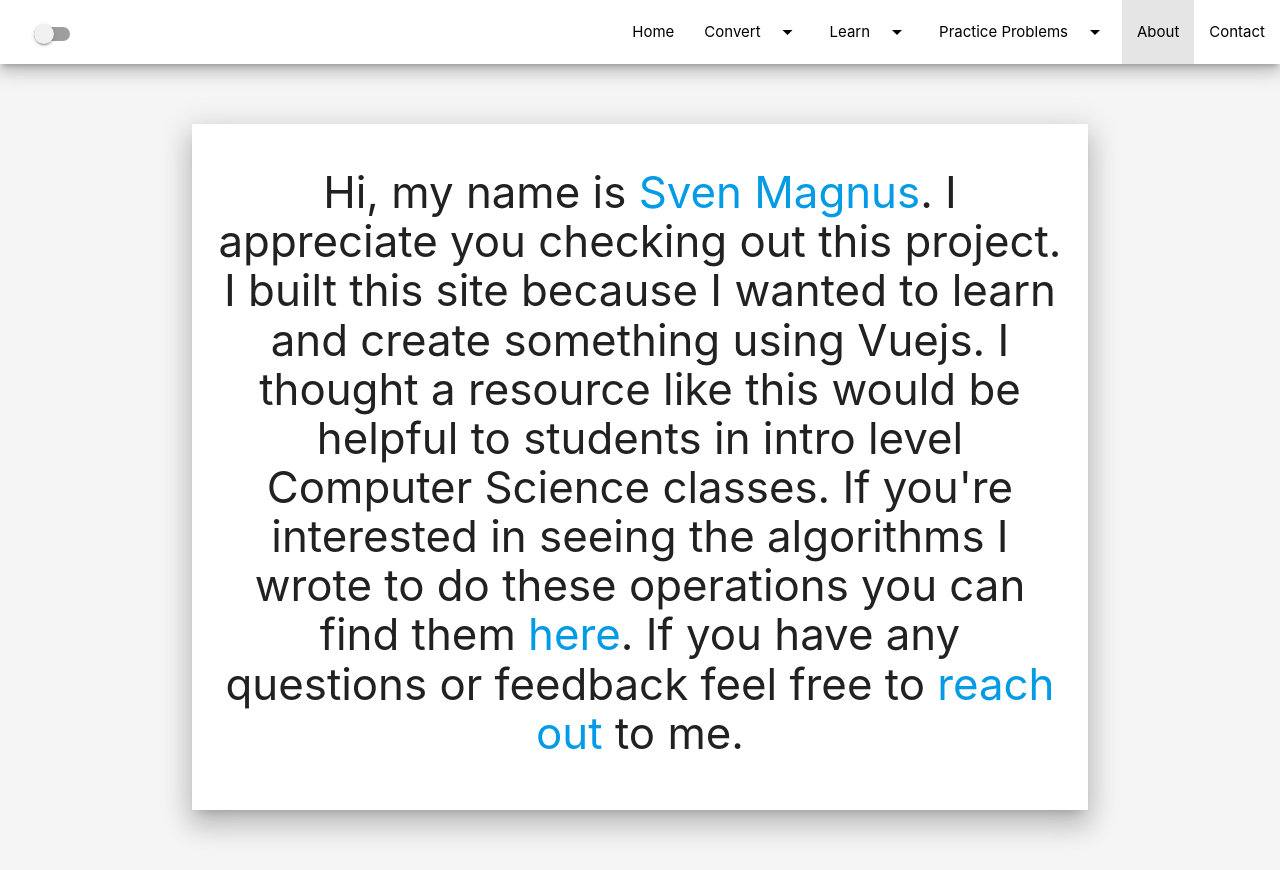
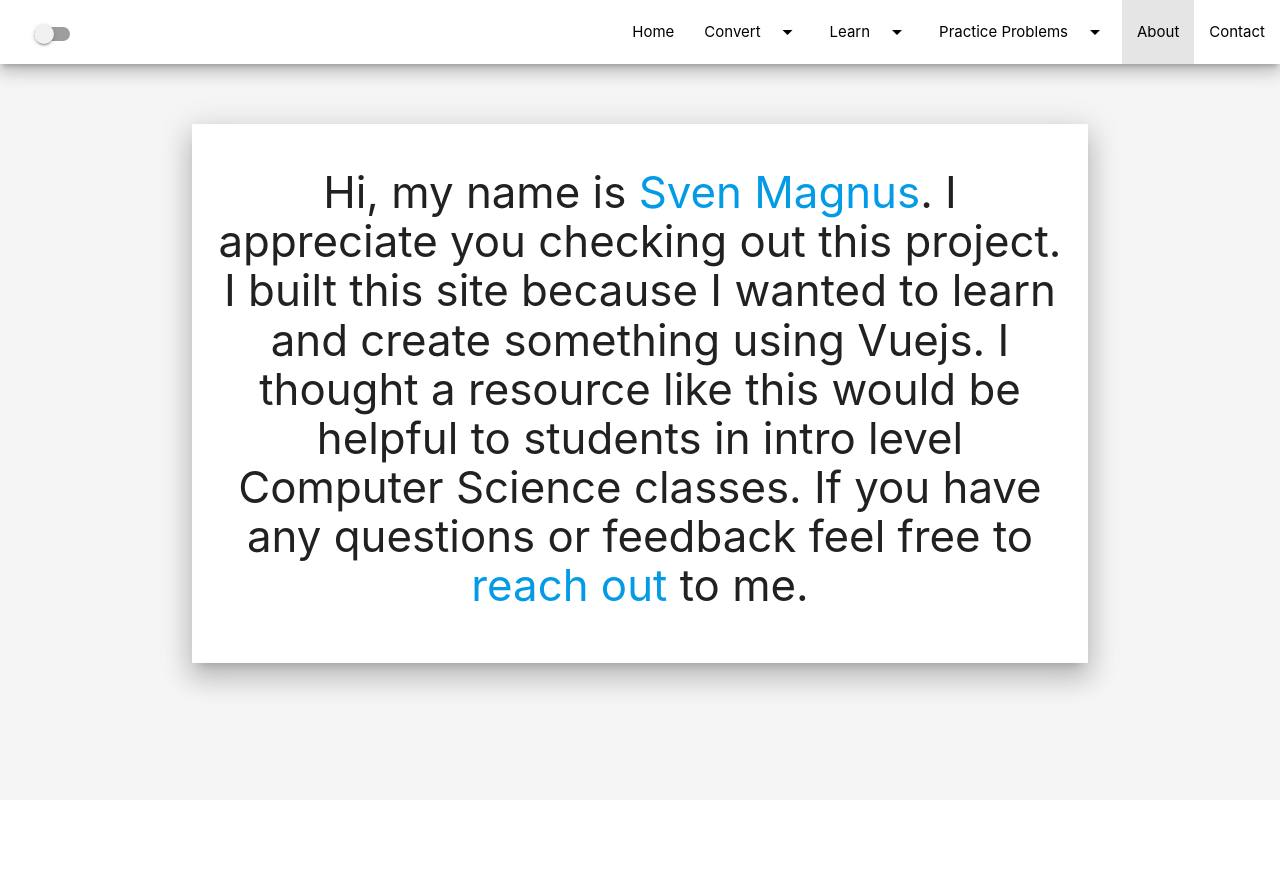
Before and after one commit to jgierlach/CS_Arithmetic_Conversions, a Vue app: page /about in a window 1280 px wide. After the commit the page ends 800 px from the top, so only its background shows below. Built offline with nearby package versions, Linux system fonts and the light colour scheme.

Commit message:
Removed github link

```diff
--- a/src/views/About.vue
+++ b/src/views/About.vue
@@ -10,13 +10,7 @@
             <h3 :class="[darkMode ? whiteText : '']" class="line-height">
               Hi, my name is <a href="https://sven-magnus.com/" target="_blank">Sven Magnus</a>. I appreciate you checking out this project. I built this site because I wanted to learn and create something using Vuejs. I
               thought a resource like this would be helpful to students in intro
-              level Computer Science classes. If you're interested in seeing the
-              algorithms I wrote to do these operations you can find them
-              <a
-                href="https://github.com/jgierlach/conversion_scripts"
-                target="_blank"
-                >here</a
-              >. If you have any questions or feedback feel free to
+              level Computer Science classes. If you have any questions or feedback feel free to
               <router-link to="/contact">reach out</router-link>
               to me.
             </h3>
```
